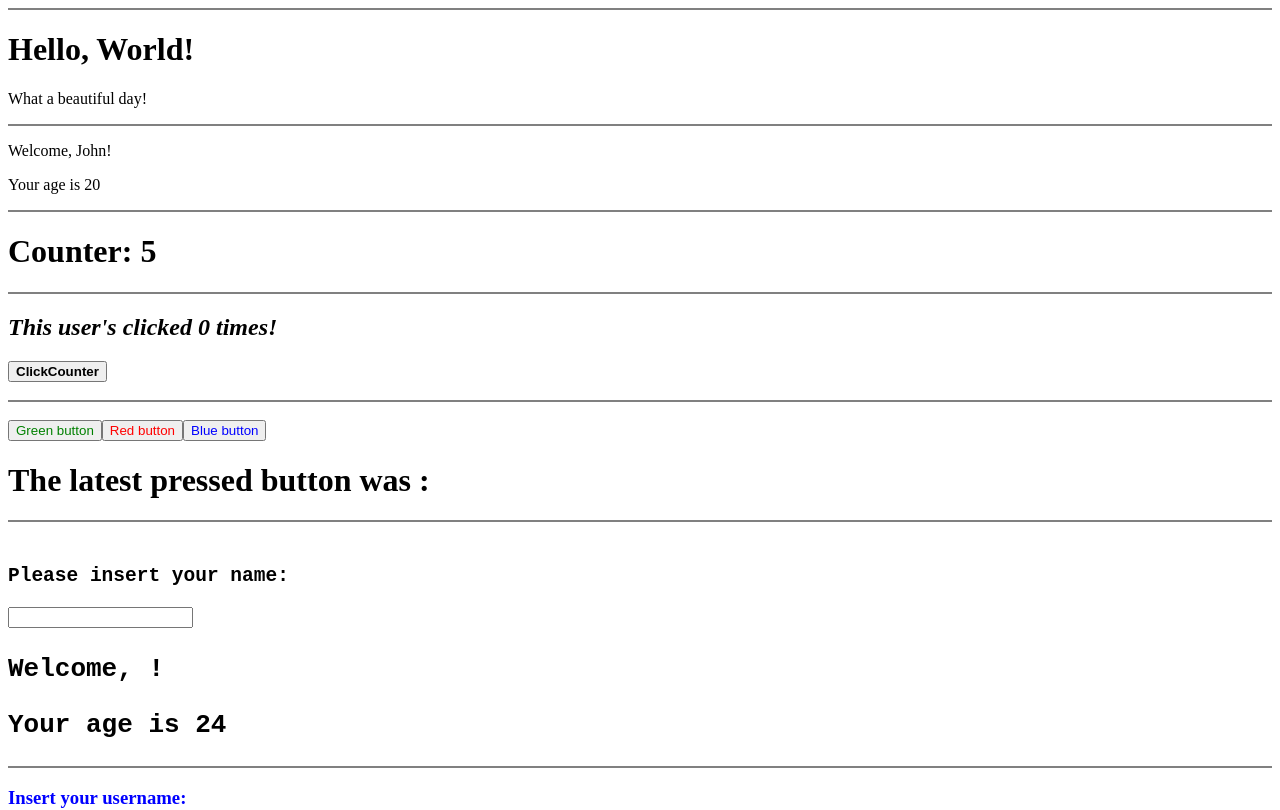
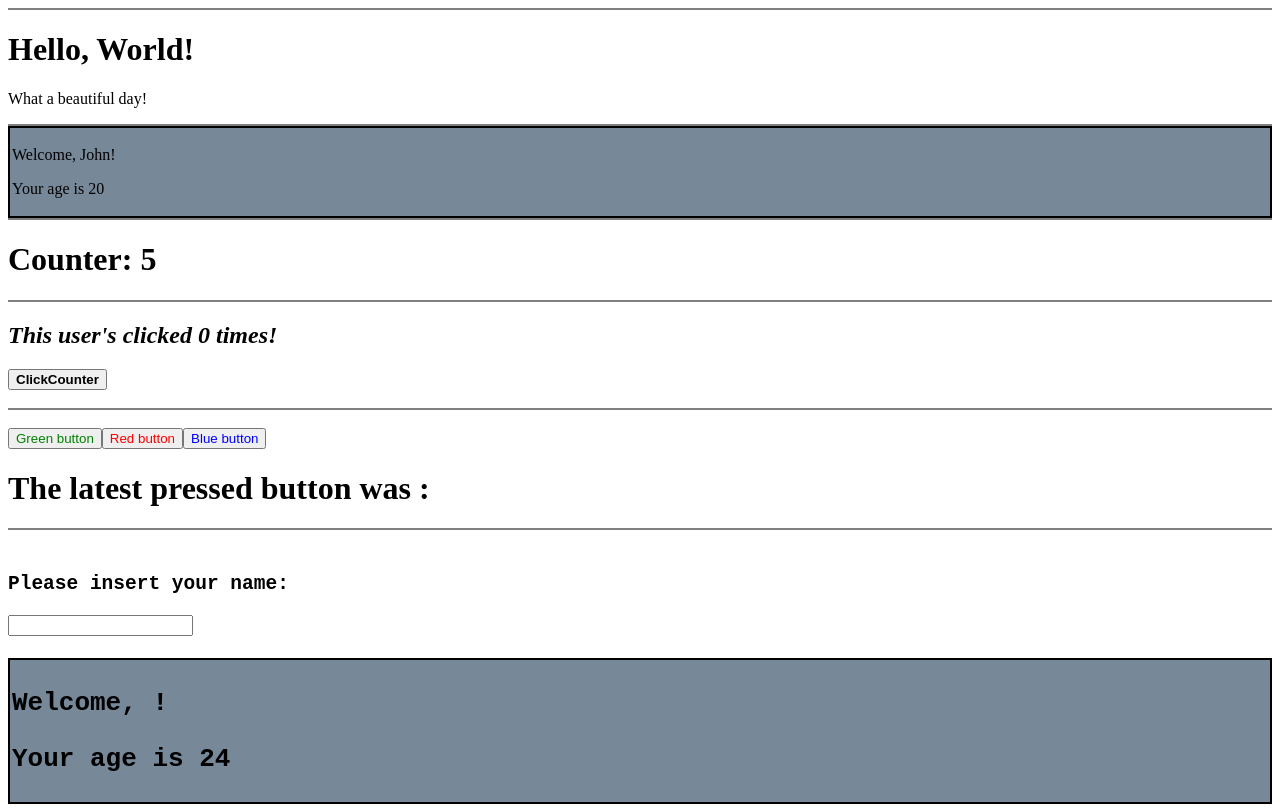
Before and after one commit to AnneclaireS/react-exercises, a React (Create React App) app in the folder my-app/: page / in a window 1280 px wide. Shown: the top 810 px of the page. Built offline with nearby package versions, Linux system fonts and the light colour scheme.

Commit message:
added style

```diff
--- a/my-app/src/App.js
+++ b/my-app/src/App.js
@@ -10,11 +10,7 @@ import { UncontrolledLogin } from "./UncontrolledLogin";
 import { ToDoList } from "./ToDoList";
 
 const items = [
-    {id:1, title: 'Green'},
-    {id:1, title: 'Green'},
-    {id:1, title: 'Green'},
-    {id:1, title: 'Green'},
-    {id:1, title: 'Green'}
+
 ]
 
 
--- a/my-app/src/Welcome.js
+++ b/my-app/src/Welcome.js
@@ -4,7 +4,7 @@ import { Age } from "./Age"
 export class Welcome extends React.Component {
     render() {
         return (
-            <div>
+            <div className='welcome'>
                 <p>Welcome, {this.props.name}!</p>
                 <Age age= {this.props.age}/>
 
--- /dev/null
+++ b/my-app/src/index.css
@@ -0,0 +1,5 @@
+.welcome {
+    background-color: lightslategrey;
+    padding: 2px;
+    border: 2px solid black;
+}
--- a/my-app/src/index.js
+++ b/my-app/src/index.js
@@ -1,7 +1,8 @@
 import ReactDOM from 'react-dom'
 import { App } from './App'
+import './index.css'
 
 
 const root = document.querySelector('#root')
 
-ReactDOM.render(<App />, root);
+ReactDOM.render(<App />,  root);
```
